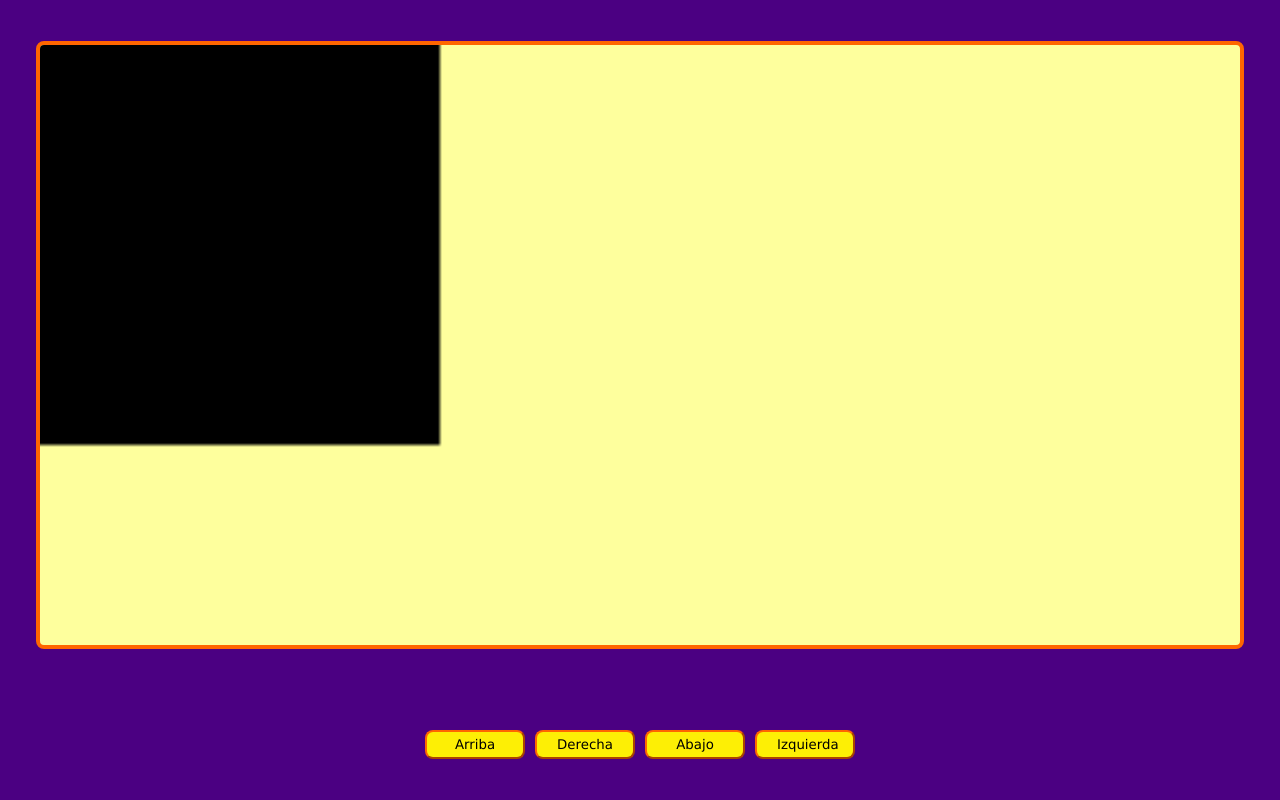
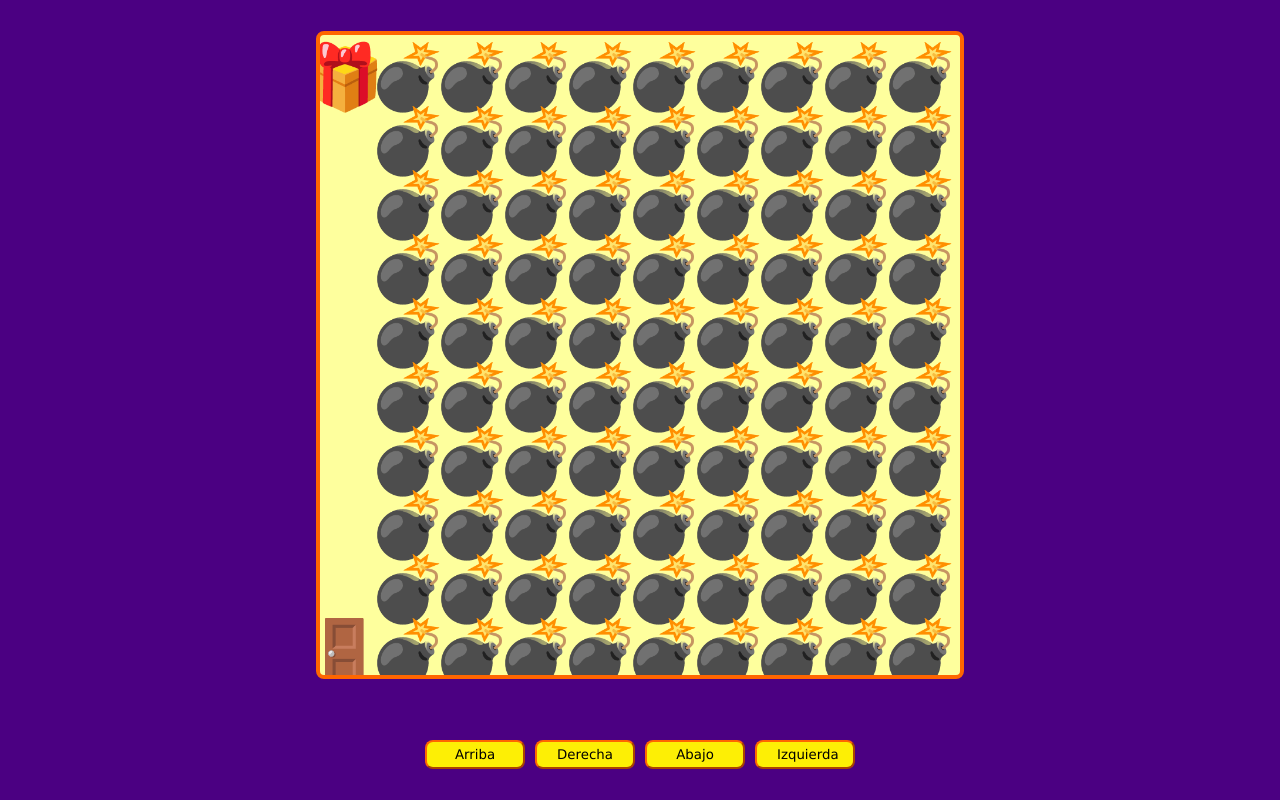
Before and after one commit to gilex1x/js-math, a plain HTML site: page index.html in a window 1280 px wide. Drawn offline with Linux system fonts and the light colour scheme.

Commit message:
[ADD]Create map

```diff
--- a/src/game.js
+++ b/src/game.js
@@ -4,9 +4,50 @@
  */
 const canvas = document.getElementById("game-canvas");
 const gameCanva = canvas.getContext("2d");
+let elementSize;
+let currentMap;
 
-function gameLoop() {
-    gameCanva.fillRect(0,0,100,100);
+function setMap(mapIndex) {
+  const map = maps[mapIndex];
+  currentMap = map.map((row) => row.split(''));
 }
 
-window.addEventListener('load',gameLoop);
+function setCanvasSize() {
+  //Config canvas size
+  let canvasSize;
+  if (window.innerHeight > window.innerWidth) {
+    canvasSize = window.innerWidth * 0.8;
+  } else {
+    canvasSize = window.innerHeight * 0.8;
+  }
+  canvas.setAttribute("width", canvasSize);
+  canvas.setAttribute("height", canvasSize);
+  elementSize = canvasSize / 10;
+  gameStart();
+}
+
+function gameStart() {
+  //config elemnts size
+  gameCanva.font = `${elementSize}px Verdana`;
+  gameCanva.textAlign = "end";
+  setMap(0);
+  for (let row = 1; row <= 10; row++) {
+    // rows
+    for (let col = 1; col <= 10; col++) {
+      //columns
+      gameCanva.fillText(
+        emojis[currentMap[row - 1][col - 1]],
+        elementSize * col,
+        elementSize * row
+      );
+    }
+  }
+}
+
+// function gameLoop() {
+//   setCanvasSize();
+//   setInterval(() => console.log("Game loop:", emojis), 1000);
+// }
+
+window.addEventListener("load", setCanvasSize);
+window.addEventListener("resize", setCanvasSize);
--- a/src/maps.js
+++ b/src/maps.js
@@ -15,39 +15,39 @@ const emojis = {
   };
 
   const maps = [];
-  maps.push(`
-    IXXXXXXXXX
-    -XXXXXXXXX
-    -XXXXXXXXX
-    -XXXXXXXXX
-    -XXXXXXXXX
-    -XXXXXXXXX
-    -XXXXXXXXX
-    -XXXXXXXXX
-    -XXXXXXXXX
-    OXXXXXXXXX
-  `);
-  maps.push(`
-    O--XXXXXXX
-    X--XXXXXXX
-    XX----XXXX
-    X--XX-XXXX
-    X-XXX--XXX
-    X-XXXX-XXX
-    XX--XX--XX
-    XX--XXX-XX
-    XXXX---IXX
-    XXXXXXXXXX
-    `);
-  maps.push(`
-    I-----XXXX
-    XXXXX-XXXX
-    XX----XXXX
-    XX-XXXXXXX
-    XX-----XXX
-    XXXXXX-XXX
-    XX-----XXX
-    XX-XXXXXXX
-    XX-----OXX
-    XXXXXXXXXX
-  `);
+  maps.push([
+    "IXXXXXXXXX",
+    "-XXXXXXXXX",
+    "-XXXXXXXXX",
+    "-XXXXXXXXX",
+    "-XXXXXXXXX",
+    "-XXXXXXXXX",
+    "-XXXXXXXXX",
+    "-XXXXXXXXX",
+    "-XXXXXXXXX",
+    "OXXXXXXXXX"
+  ]);
+  maps.push([
+    "O--XXXXXXX",
+    "X--XXXXXXX",
+    "XX----XXXX",
+    "X--XX-XXXX",
+    "X-XXX--XXX",
+    "X-XXXX-XXX",
+    "XX--XX--XX",
+    "XX--XXX-XX",
+    "XXXX---IXX",
+    "XXXXXXXXXX"
+    ]);
+  // maps.push(`
+  //   I-----XXXX
+  //   XXXXX-XXXX
+  //   XX----XXXX
+  //   XX-XXXXXXX
+  //   XX-----XXX
+  //   XXXXXX-XXX
+  //   XX-----XXX
+  //   XX-XXXXXXX
+  //   XX-----OXX
+  //   XXXXXXXXXX
+  // `);
--- a/src/styles.css
+++ b/src/styles.css
@@ -19,8 +19,6 @@ body {
     border: 4px solid #ff6600;
     border-radius: 8px;
     background-color: #feff9d;
-    min-width: 500px;
-    min-height: 600px;
   }
 
   .game-btns{
```
